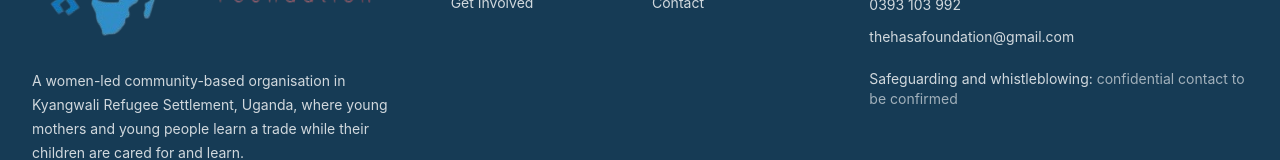
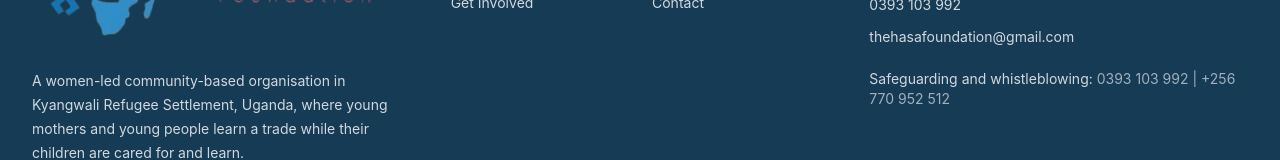
Before and after one commit to matsonemmanuel/thehasa-website, a React (Vite) app: page /contact in a window 1280 px wide. Shown: the part 4270-4430 px from the top of the page. Built offline with nearby package versions, Linux system fonts and the light colour scheme.

Commit message:
whistleblowing contact added

```diff
--- a/src/components/Footer.tsx
+++ b/src/components/Footer.tsx
@@ -78,7 +78,7 @@ function Footer() {
             <p className="mt-5 text-sm text-white/80">
               Safeguarding and whistleblowing:{" "}
               <span className="text-white/60">
-                confidential contact to be confirmed
+                0393 103 992 | +256 770 952 512
               </span>
             </p>
           </div>
```
